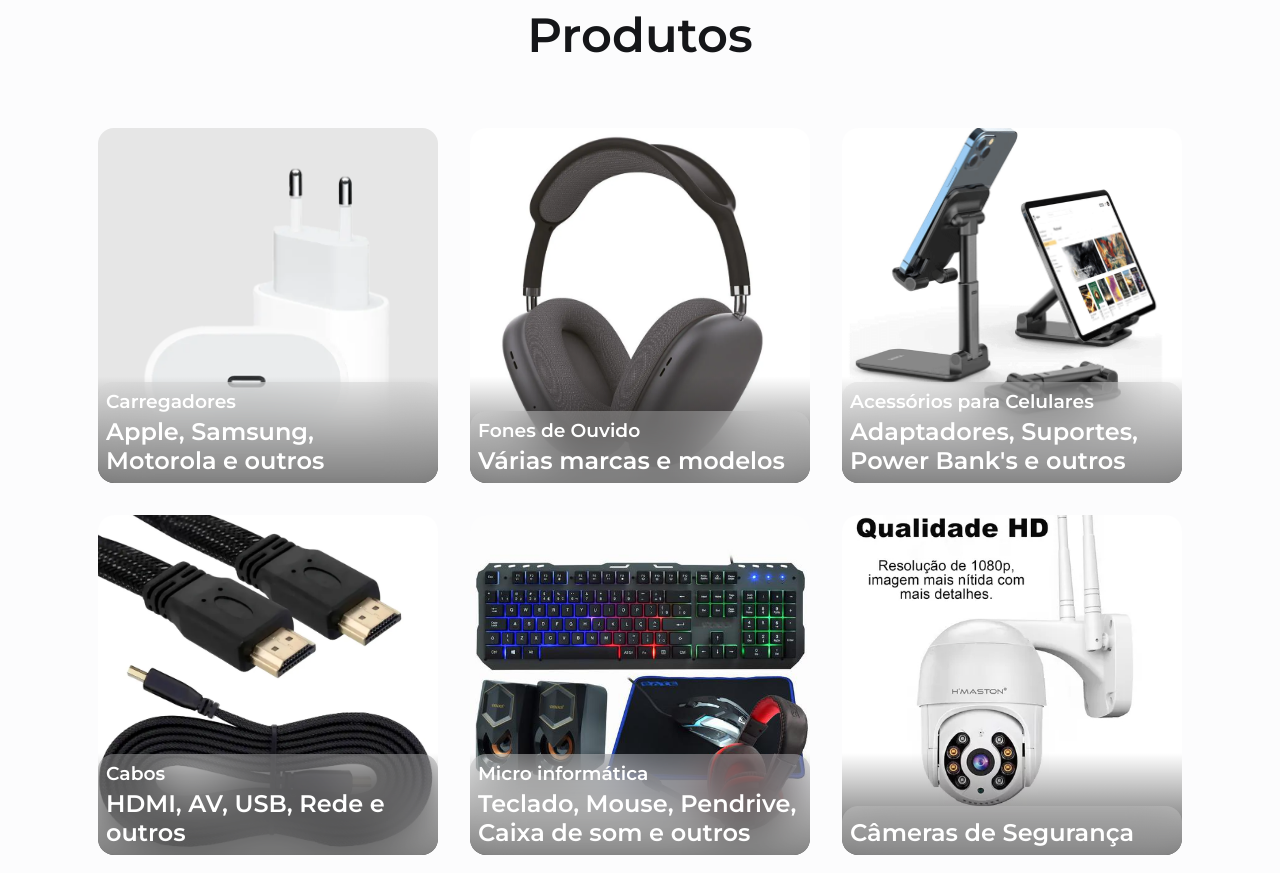
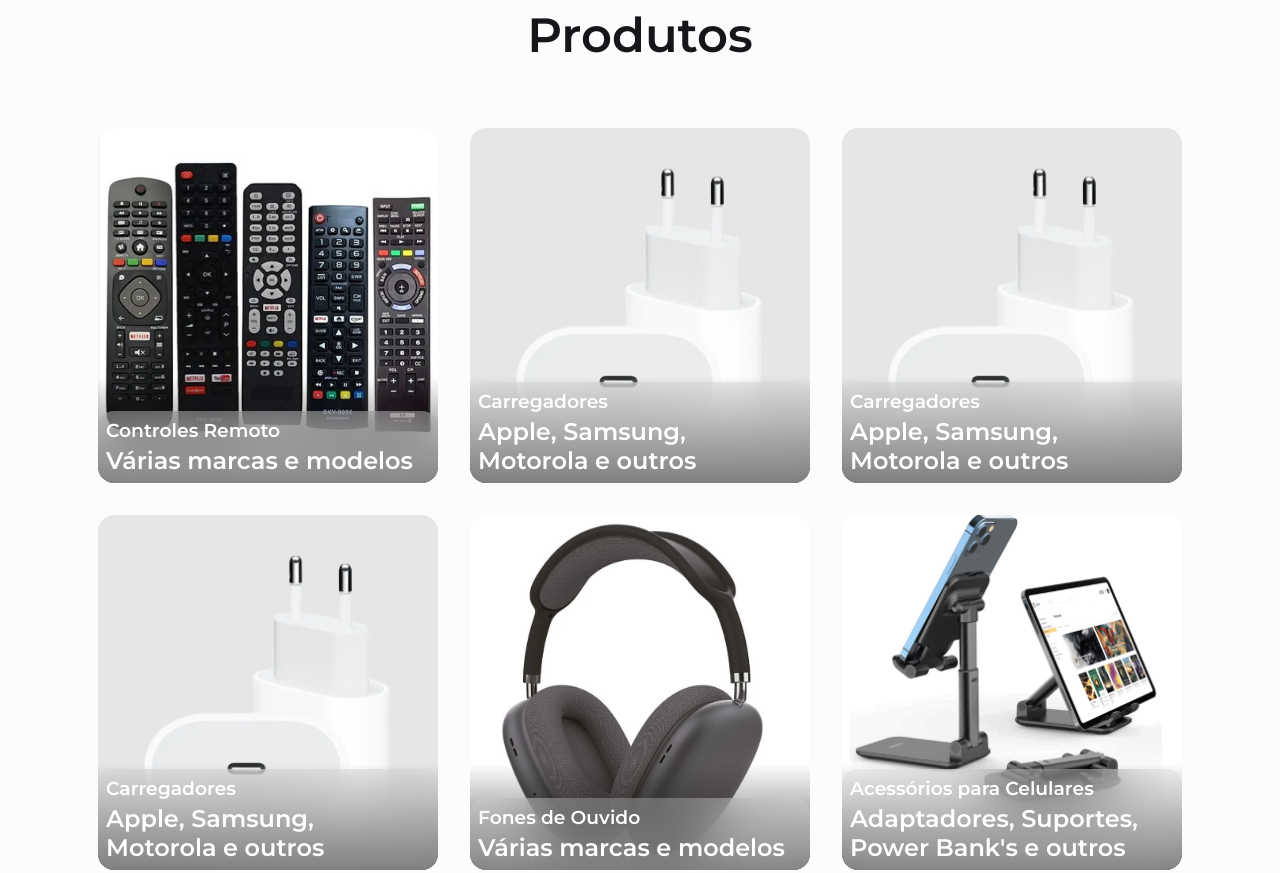
Before and after one commit to Thiagosousacvoo/Rodrigo-Eletronica--Site, a plain HTML site: page index.html in a window 1280 px wide. Shown: the part 1620-2493 px from the top of the page. Drawn offline with nearby package versions, Linux system fonts and the light colour scheme.

Commit message:
Update index.html

```diff
--- a/index.html
+++ b/index.html
@@ -154,6 +154,33 @@
 
             <div class="produtos__container container grid">
                <article class="produtos__article">
+                  <img src="assets/img/controleRemoto.png" alt="controles remotos" class="produtos__img">
+                  <div class="produtos__shadow"></div>
+
+                  <div class="produtos__info">
+                     <h3 class="produtos__subtitle">Controles Remoto</h3>
+                     <h2 class="produtos__title">Várias marcas e modelos</h2>
+                  </div>
+               </article>
+               <article class="produtos__article">
+                  <img src="assets/img/car.png" alt="carregador" class="produtos__img">
+                  <div class="produtos__shadow"></div>
+
+                  <div class="produtos__info">
+                     <h3 class="produtos__subtitle">Carregadores</h3>
+                     <h2 class="produtos__title">Apple, Samsung, Motorola e outros</h2>
+                  </div>
+               </article>
+               <article class="produtos__article">
+                  <img src="assets/img/car.png" alt="carregador" class="produtos__img">
+                  <div class="produtos__shadow"></div>
+
+                  <div class="produtos__info">
+                     <h3 class="produtos__subtitle">Carregadores</h3>
+                     <h2 class="produtos__title">Apple, Samsung, Motorola e outros</h2>
+                  </div>
+               </article>
+               <article class="produtos__article">
                   <img src="assets/img/car.png" alt="carregador" class="produtos__img">
                   <div class="produtos__shadow"></div>
 
```
